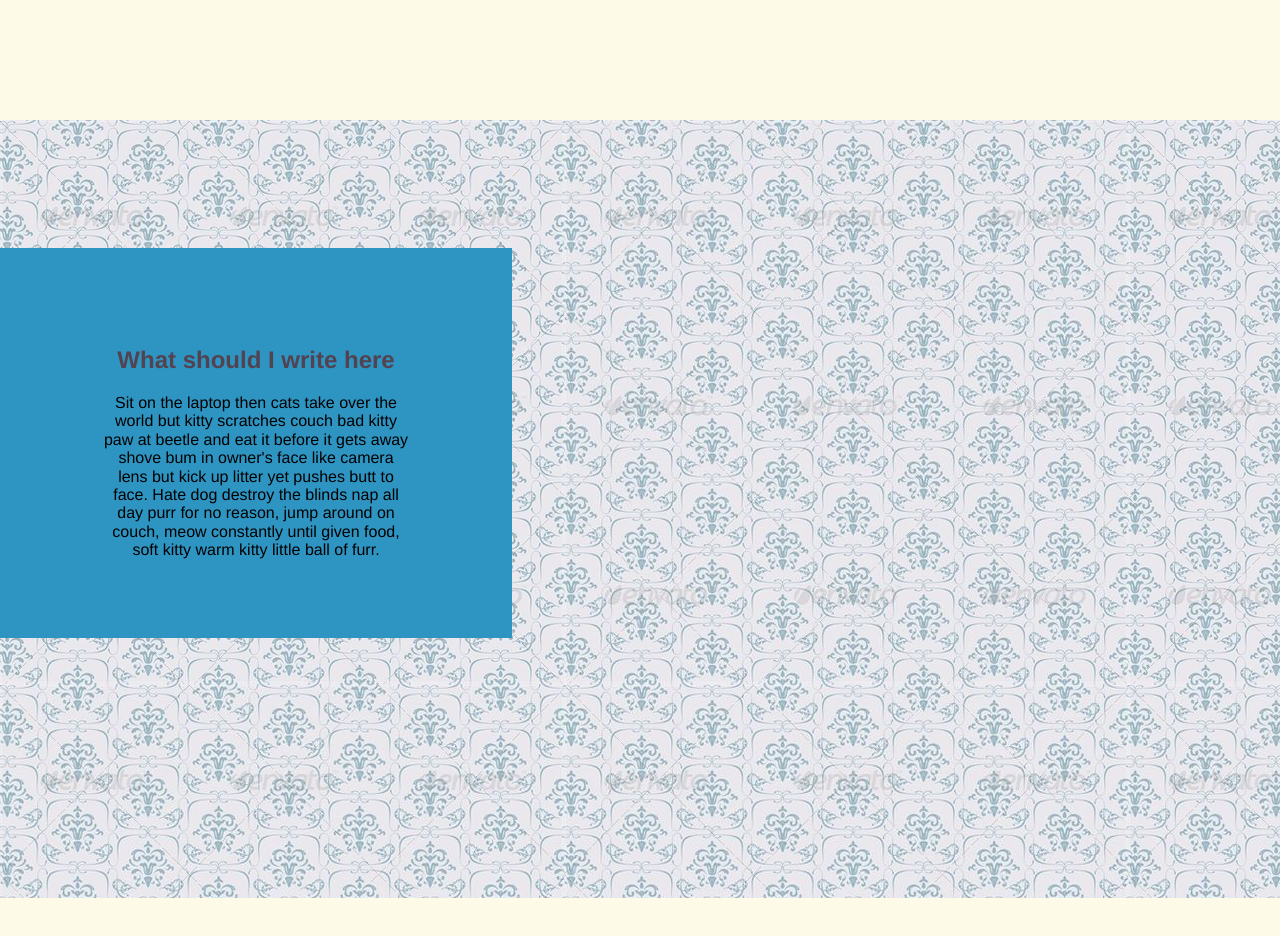
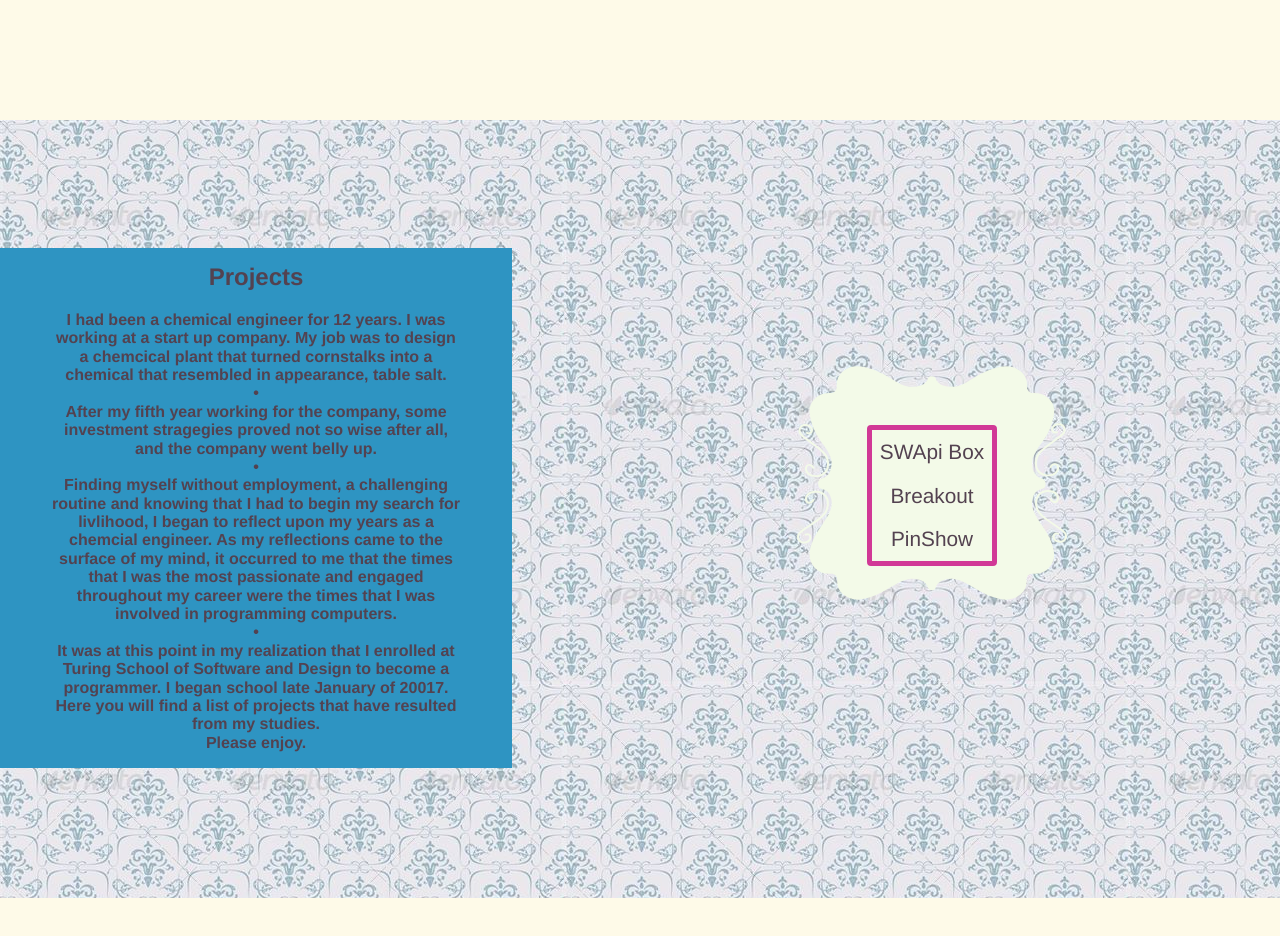
Before and after one commit to jennPeavler/personal-site, a React (Create React App) app: page / in a window 1280 px wide. Shown: the part 1180-2116 px from the top of the page. Built offline with nearby package versions, Linux system fonts and the light colour scheme.

Commit message:
project section set up.  one link added to swapi box

```diff
--- a/src/assets/styles/Projects.css
+++ b/src/assets/styles/Projects.css
@@ -1,13 +1,14 @@
-#section3 {
+#projects {
   background: #DFDCDF;
   height: 650px;
   padding-top: 10%;
-  background-image: url(../images/background.jpg);
+  background-image: url(../images/Projects/background.jpg);
+  display: flex;
 }
 
-#div3-1 {
+#projects-box {
   width: 40%;
-  height: 60%;
+  height: 80%;
   background: #2E94C2;
   display: flex;
   align-items: center;
@@ -15,7 +16,57 @@
   flex-direction: column;
 }
 
-#section3-content {
-  width: 60%;
+#project-summary {
+  width: 80%;
   text-align: center;
+  color: #534250;
+  font-weight: bold;
+  margin-top: -4%;
 }
+
+#project-badge {
+  width: 300px;
+  height: 350px;
+  position: absolute;
+  margin-top: 20px;
+}
+
+#project-links {
+  margin-left: 25%;
+  display: flex;
+  flex-direction: column;
+  height: 80%;
+  justify-content: center;
+  align-items: center;
+  width: 200px;
+}
+
+#link-box {
+  margin-top: -25px;
+  z-index: 1;
+  display: flex;
+  flex-direction: column;
+  border: 5px solid #D13896;
+  border-radius: 4px;
+  padding: 10px 0;
+  justify-content: space-around;
+  align-items: center;
+  width: 120px;
+}
+
+.p-links {
+  text-decoration: none;
+  color: #534250;
+  font-size: 1.3em;
+  margin-bottom: 20px;
+  z-index: 1;
+}
+
+#last-link {
+  margin-bottom: 0px;
+}
+
+.p-links:hover {
+  font-weight: bold;
+  letter-spacing: none;
+}
--- a/src/components/Family/Family.js
+++ b/src/components/Family/Family.js
@@ -11,7 +11,7 @@ return (
           <input type='image' id='sme-img' className='circle-images' src={require('../../assets/images/Family/jenn.jpg')} />
         </Link>
       </div>
-      <p id='intro'>My life is beautiful.  It always has been.  Or so it seemed to me.  Every scene I see is full of lucious greens and blues and yellows.  Sadness and happiness are important.  And so is confusion.</p>
+      <p id='intro'>My life is beautiful.  It always has been.  Or so it seems to me.  Every scene I see is full of lucious greens and blues and yellows.  Sadness and happiness are important.  And so is confusion.</p>
       <div className='section1-div' id='div1-2'>
         <Link to='/dragon'>
           <input type='image' className='circle-images' id='dragon-img' src={require('../../assets/images/Family/dragon.jpg')} />
--- a/src/components/Projects/Projects.js
+++ b/src/components/Projects/Projects.js
@@ -2,10 +2,27 @@ import React from 'react'
 
 export const Projects = () => {
   return (
-    <section id='section3'>
-      <div id='div3-1'>
-        <h2 id='section3-title'>What should I write here</h2>
-        <p id='section3-content'>Sit on the laptop then cats take over the world but kitty scratches couch bad kitty paw at beetle and eat it before it gets away shove bum in owner's face like camera lens but kick up litter yet pushes butt to face. Hate dog destroy the blinds nap all day purr for no reason, jump around on couch, meow constantly until given food, soft kitty warm kitty little ball of furr. </p>
+    <section id='projects'>
+      <div id='projects-box'>
+        <article id='project-summary'>
+          <h2>Projects</h2>
+          <p>I had been a chemical engineer for 12 years.  I was working at a start up company.  My job was to design a chemcical plant that turned cornstalks into a chemical that resembled in appearance, table salt.</p>
+          <p>•</p>
+          <p>After my fifth year working for the company, some investment stragegies proved not so wise after all, and the company went belly up.</p>
+          <p>•</p>
+          <p>Finding myself without employment, a challenging routine and knowing that I had to begin my search for livlihood, I began to reflect upon my years as a chemcial engineer.  As my reflections came to the surface of my mind, it occurred to me that the times that I was the most passionate and engaged throughout my career were the times that I was involved in programming computers.</p>
+          <p>•</p>
+          <p>It was at this point in my realization that I enrolled at Turing School of Software and Design to become a programmer.  I began school late January of 20017.  Here you will find a list of projects that have resulted from my studies.</p>
+          <p>Please enjoy.</p>
+        </article>
+      </div>
+      <div id='project-links'>
+        <img id='project-badge' src={require('../../assets/images/Projects/project-badge.svg')} />
+        <div id='link-box'>
+          <a className='p-links' target='blank' href='https://i-like-star-wars.herokuapp.com/'>SWApi Box</a>
+          <a className='p-links' target='blank' href='https://i-like-star-wars.herokuapp.com/'>Breakout</a>
+          <a id='last-link' target='blank' className='p-links' href='https://i-like-star-wars.herokuapp.com/'>PinShow</a>
+        </div>
       </div>
     </section>
   )
```
Also changed, not shown: src/assets/images/Projects/background.jpg (renamed from src/assets/images/background.jpg), src/assets/images/Projects/project-badge.svg (added).
